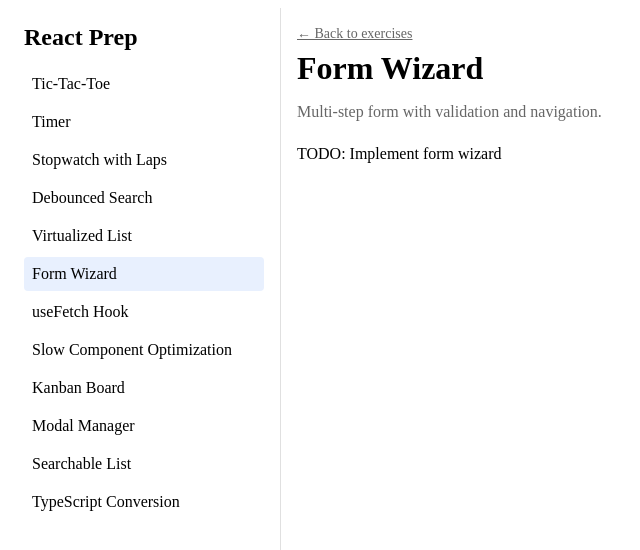
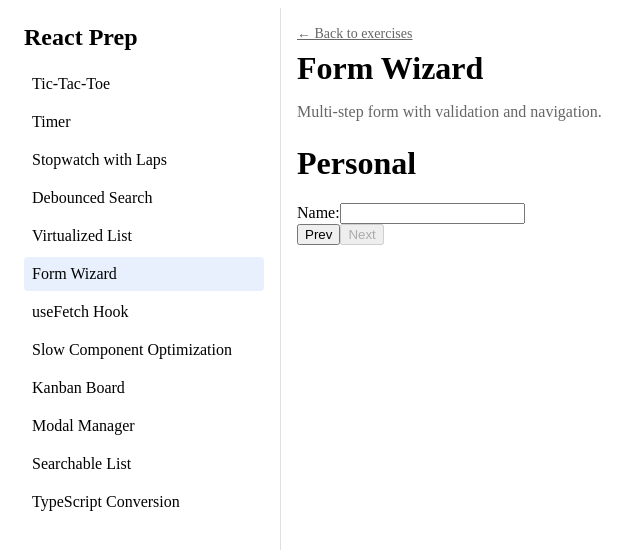
Before and after one commit to HeatherHaylett/react-prep, a React (Vite) app in the folder packages/web/: page /form-wizard in a window 1280 px wide. Shown: the top 550 px of the page, without its empty margins (0-640 px from the left). Built offline with nearby package versions, Linux system fonts and the light colour scheme.

Commit message:
Form working - WIP: submit functionality

```diff
--- a/packages/web/src/exercises/form-wizard/FormWizard.tsx
+++ b/packages/web/src/exercises/form-wizard/FormWizard.tsx
@@ -1,21 +1,151 @@
 import { ExerciseShell } from "../../components/ExerciseShell";
+import { SubmitEventHandler, useState } from "react"
 
 // GOAL: Build a multi-step form wizard
 // ACCEPTANCE CRITERIA:
-// - Multiple form steps (personal info, address, review)
-// - Next/Previous navigation
-// - Per-step validation
-// - Review step shows all entered data
-// - Submit button on final step
+// - Multiple form steps (personal info, address, review) X
+// - Next/Previous navigation X
+// - Per-step validation X
+// - Review step shows all entered data X
+// - Submit button on final step X
 // - Progress indicator showing current step
 
+type Step = "personal" | "address" | "review";
+type Status = "typing" | "complete";
+interface Profile {
+  userName: string,
+  address: string,
+}
+
 export default function FormWizard() {
+  const [profile, setProfile] = useState<Profile>({
+    userName: "",
+    address: ""
+  })
+  const [step, setStep] = useState<Step>("personal");
+  const [status, setStatus] = useState<Status>("typing");
+
+  const isButtonDisabled = step === "personal" ? !profile.userName.trim() : !profile.address.trim();
+
+  function handleUpdateProfile(e: React.ChangeEvent<HTMLInputElement>) {
+    const { name, value } = e.target;
+    setProfile((prevProfile) => ({ ...prevProfile, [name]: value }))
+  }
+
+  const stepState: Record<Step, { next: Step | null; prev: Step | null }> = {
+    personal: {
+      next: "address",
+      prev: null,
+    },
+    address: {
+      next: "review",
+      prev: "personal",
+    },
+    review: {
+      next: null,
+      prev: "address",
+    },
+  }
+
+  const stepComponents: Record<Step, () => React.ReactNode> = {
+    personal: () => <Form
+      name="userName"
+      label="Name"
+      value={profile.userName}
+      handleSubmit={handleNext}
+      onChange={handleUpdateProfile}
+    />,
+    address: () => <Form
+      name="address"
+      label="Address"
+      value={profile.address}
+      handleSubmit={handleNext}
+      onChange={handleUpdateProfile}
+    />,
+    review: () => <Review
+      profile={profile}
+      setStatus={setStatus}
+    />,
+  }
+
+  function handlePrev() {
+    if (stepState[step].prev) setStep(stepState[step].prev)
+  }
+
+  function handleNext(e: React.ChangeEvent<HTMLInputElement>) {
+    e.preventDefault()
+    if (stepState[step].next) setStep(stepState[step].next)
+  }
+
+  function handleResetForm() {
+    setStatus("typing")
+    setStep("personal")
+    setProfile({ userName: "", address: "" })
+  }
+
   return (
     <ExerciseShell
       title="Form Wizard"
       description="Multi-step form with validation and navigation."
     >
-      <p>TODO: Implement form wizard</p>
+      <div>
+        {status === "complete" ?
+          <>
+            <h1>Form Submitted</h1>
+            <button onClick={handleResetForm}>Reset</button>
+          </>
+          : <>
+            <h1>{step.charAt(0).toUpperCase() + step.slice(1)}</h1>
+            {stepComponents[step]()}
+            <div>
+              <button onClick={handlePrev}>Prev</button>
+              <button disabled={isButtonDisabled} onClick={handleNext}>Next</button>
+            </div>
+          </>
+        }
+      </div>
     </ExerciseShell>
   );
 }
+
+interface FormProps {
+  label: string,
+  name: string,
+  value: string,
+  handleSubmit: React.FormEventHandler<HTMLFormElement>
+  onChange: (e: React.ChangeEvent<HTMLInputElement>) => void
+}
+
+function Form({ label, name, value, handleSubmit, onChange }: FormProps) {
+  return (
+    <form onSubmit={handleSubmit}>
+      {label}:
+      <input
+        type="text"
+        name={name}
+        value={value}
+        onChange={onChange}
+      />
+      <br />
+    </form>
+  )
+}
+
+interface ReviewProps {
+  profile: Profile,
+  setStatus: React.Dispatch<React.SetStateAction<Status>>
+}
+
+function Review({ profile, setStatus }: ReviewProps) {
+  return (
+    <form>
+      Name: {profile.userName}
+      {<br />}
+      Address: {profile.address}
+      {<br />}
+      <button type="submit" onClick={() => setStatus("complete")}>
+        Submit
+      </button>
+    </form>
+  )
+}
```
